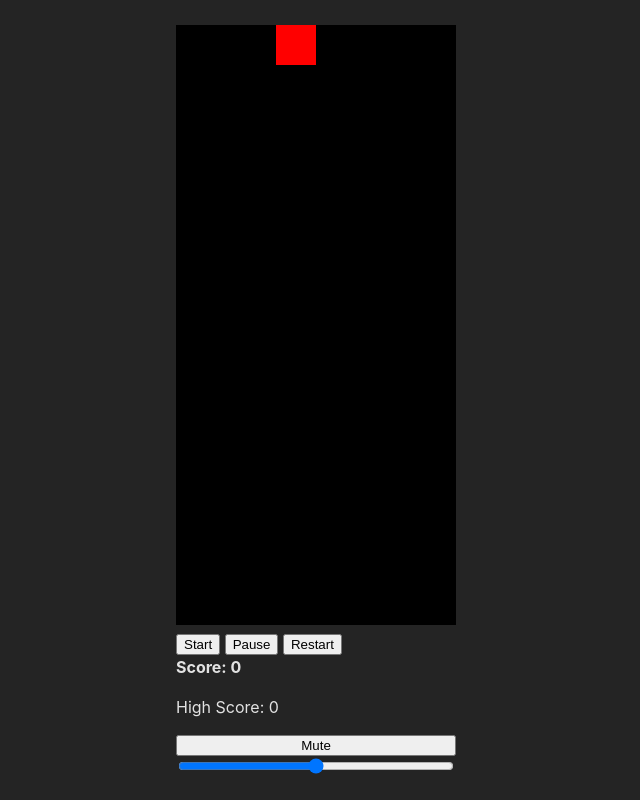
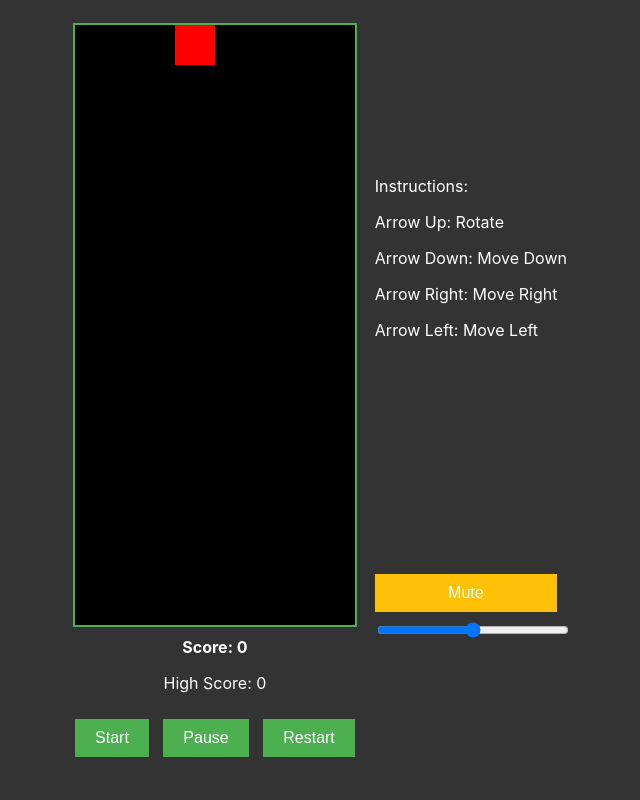
Before and after one commit to Carloooh/tetris, a website built with Vite: page index.html in a window 1280 px wide. Shown: the whole page, without its empty margins (324-964 px from the left). Built offline with nearby package versions, Linux system fonts and the light colour scheme.

Commit message:
interface changes

```diff
--- a/index.html
+++ b/index.html
@@ -6,17 +6,36 @@
   <meta name="viewport" content="width=device-width, initial-scale=1.0" />
   <title>Tetris</title>
 </head>
+
 <body>
   <div id="app">
+    <div id="gameContainer">
       <canvas></canvas>
+      <div id="scoreboard">
+        <strong>Score: <span></span></strong>
+        <p>High Score: <span id="highScore"></span></p>
       </div>
       <div id="controls">
         <button id="startButton">Start</button>
         <button id="pauseButton">Pause</button>
         <button id="restartButton">Restart</button>
       </div>
-    <strong>Score: <span></span></strong>
-    <p>High Score: <span id="highScore"></span></p>
+    </div>
+    <div id="rightContainer">
+      <div id="instructions">
+        <p>Instructions:</p>
+        <p>Arrow Up: Rotate</p>
+        <p>Arrow Down: Move Down</p>
+        <p>Arrow Right: Move Right</p>
+        <p>Arrow Left: Move Left</p>
+      </div>
+      <div id="volumeControls">
+        <button id="muteButton">Mute</button>
+        <input type="range" id="volumeControl" min="0" max="1" step="0.1" value="0.5">
+      </div>
+    </div>
+  </div>
+
   <audio id="tetrisMusic" loop>
     <source src="/tetrisMusic.mp3" type="audio/mpeg">
   </audio>
@@ -33,9 +52,49 @@
     <source src="/piecePlaced.mp3" type="audio/mpeg">
   </audio>
 
+  <script type="module" src="/main.js"></script>
+</body>
+
+<!-- <body>
+  <div id="app">
+    <canvas></canvas>
+    <div id="scoreboard">
+      <strong>Score: <span></span></strong>
+      <p>High Score: <span id="highScore"></span></p>
+    </div>
+    <div id="controls">
+      <button id="startButton">Start</button>
+      <button id="pauseButton">Pause</button>
+      <button id="restartButton">Restart</button>
+    </div>
+  </div>
+  <div id="instructions">
+    <p>Instructions:</p>
+    <p>Arrow Up: Rotate</p>
+    <p>Arrow Down: Move Down</p>
+    <p>Arrow Right: Move Right</p>
+    <p>Arrow Left: Move Left</p>
+  </div>
+  <div id="volumeControls">
     <button id="muteButton">Mute</button>
     <input type="range" id="volumeControl" min="0" max="1" step="0.1" value="0.5">
+  </div>
+  <audio id="tetrisMusic" loop>
+    <source src="/tetrisMusic.mp3" type="audio/mpeg">
+  </audio>
+
+  <audio id="gameOverSound">
+    <source src="/gameOver.mp3" type="audio/mpeg">
+  </audio>
+
+  <audio id="rowRemovedSound">
+    <source src="/rowRemoved.mp3" type="audio/mpeg">
+  </audio>
+
+  <audio id="piecePlacedSound">
+    <source src="/piecePlaced.mp3" type="audio/mpeg">
+  </audio>
 
   <script type="module" src="/main.js"></script>
-  </body>
+</body> -->
 </html>
--- a/style.css
+++ b/style.css
@@ -1,22 +1,100 @@
 :root {
-  font-family: Inter, system-ui, Avenir, Helvetica, Arial, sans-serif;
-  line-height: 1.5;
-  font-weight: 400;
-
-  color-scheme: dark light;
-  color: rgba(255, 255, 255, 0.87);
-  background-color: #242424;
-
-  font-synthesis: none;
-  text-rendering: optimizeLegibility;
-  -webkit-font-smoothing: antialiased;
-  -moz-osx-font-smoothing: grayscale;
+  --primary-color: #4CAF50;
+  --secondary-color: #FFC107;
+  --text-color: #FFF;
+  --background-color: #333;
 }
 
-body{
+body {
   margin: 0;
   padding: 0;
-  display: grid;
-  place-content: center;
+  display: flex;
+  flex-direction: row;
+  justify-content: center;
+  align-items: flex-start;
+  height: 100vh;
+  background-color: var(--background-color);
+  font-family: 'Inter', sans-serif;
+}
+
+#app {
+  display: flex;
+  justify-content: space-around;
+  align-items: center;
   height: 100vh;
 }
+
+#gameContainer {
+  display: flex;
+  flex-direction: column;
+  align-items: center;
+}
+
+#rightContainer {
+  display: flex;
+  flex-direction: column;
+  align-items: left;
+  justify-content: space-between;
+  height: 60%;
+  padding-left: 10px;
+}
+
+canvas {
+  border: 2px solid var(--primary-color);
+}
+
+#scoreboard {
+  text-align: center;
+  margin-bottom: 10px;
+  margin-top: 10px;
+}
+
+strong, p {
+  color: var(--text-color);
+  font-size: 16px;
+}
+
+#controls {
+  margin-bottom: 20px;
+  margin-left: 10px;
+}
+
+button {
+  background-color: var(--primary-color);
+  color: var(--text-color);
+  border: none;
+  padding: 10px 20px;
+  font-size: 16px;
+  cursor: pointer;
+  margin-right: 10px;
+}
+
+button:hover {
+  background-color: var(--secondary-color);
+}
+
+#volumeControls {
+  display: flex;
+  flex-direction: column;
+}
+
+#muteButton {
+  margin-top: 20px;
+  background-color: var(--secondary-color);
+}
+
+#volumeControl {
+  margin-top: 10px;
+  width: 100%;
+}
+
+@media only screen and (max-width: 600px) {
+  #app {
+    max-width: 80%;
+  }
+
+  canvas {
+    width: 100%;
+    height: auto;
+  }
+}
```
Lines whose indentation alone changed are shown as unchanged.
